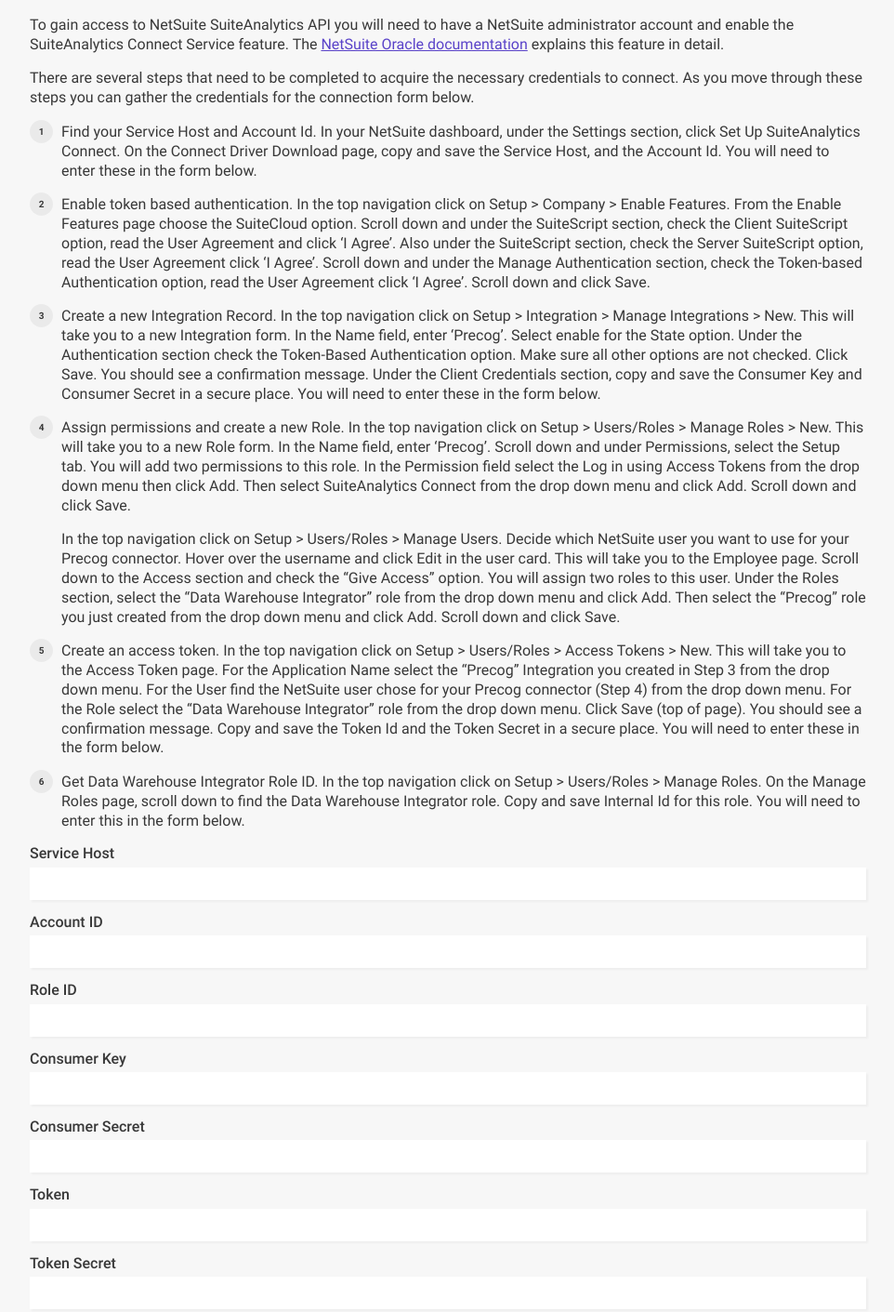
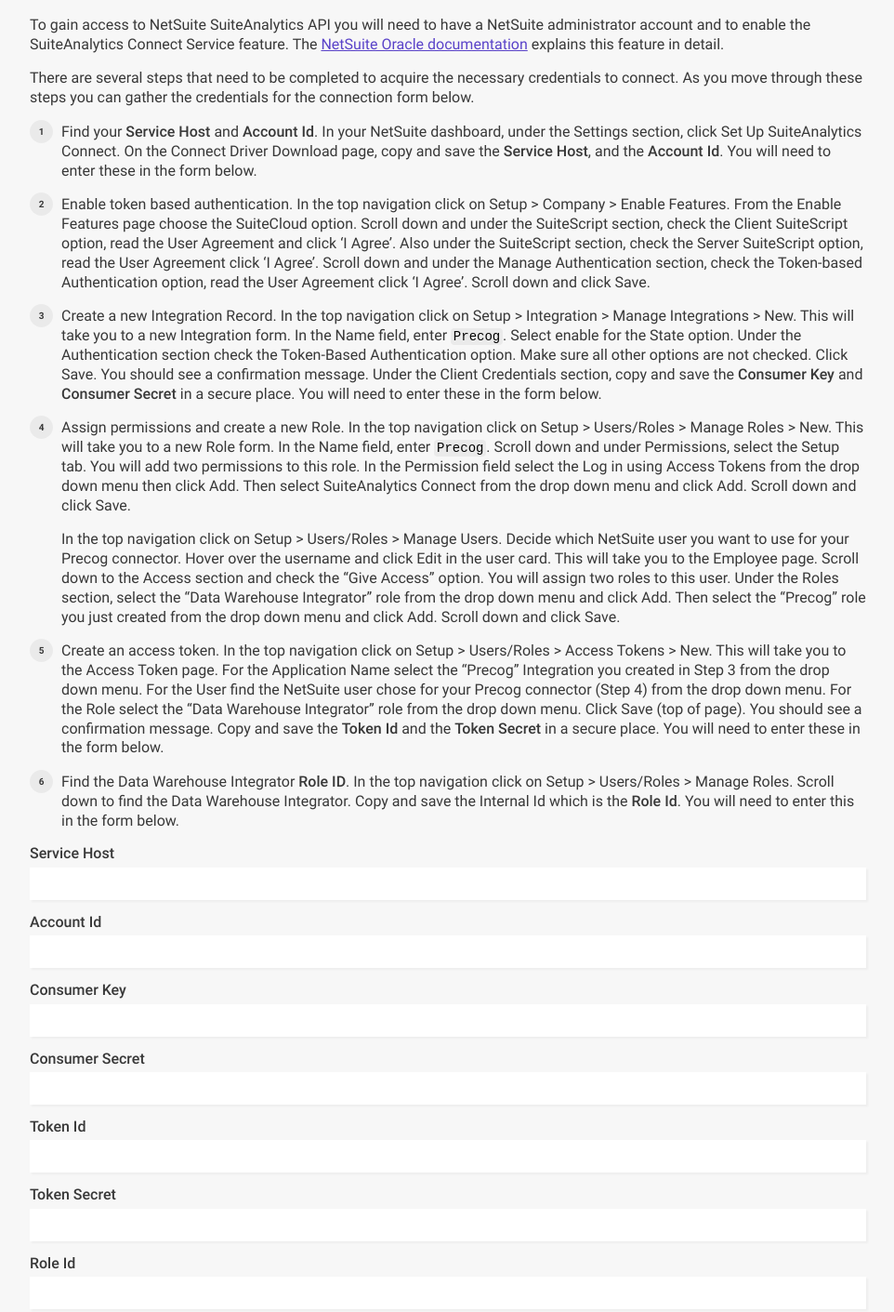
Before and after one commit to amyspencerproject/precog-netsuite, a plain HTML site: page index.html in a window 1280 px wide. Shown: the part 220-1631 px from the top of the page at 93% size, without its empty margins (158-1120 px from the left). Drawn offline with nearby package versions, Linux system fonts and the light colour scheme; files that its build step writes are made by us from their sources; a web font is replaced by a local one.

Commit message:
Tweaked some of text, added some bold font

```diff
--- a/index.html
+++ b/index.html
@@ -41,9 +41,9 @@
             <div class="ConnectorForm">
               <p>
                 To gain access to NetSuite SuiteAnalytics API you will need
-                to have a NetSuite administrator account and enable the
+                to have a NetSuite administrator account and to enable the
                 SuiteAnalytics Connect Service feature. The
-                <a href="https://docs.oracle.com/en/cloud/saas/netsuite/ns-online-help/section_3996274388.html#To-enable-the-Connect-Service-feature%3A">
+                <a href="https://docs.oracle.com/en/cloud/saas/netsuite/ns-online-help/section_3996274388.html">
                   NetSuite Oracle documentation</a>
                   explains this feature in detail.
               </p>
@@ -55,10 +55,10 @@
               <ol class="InstructionList">
                 <li class="InstructionList-item">
                   <p>
-                    Find your Service Host and Account Id. In your NetSuite dashboard,
+                    Find your <strong>Service Host</strong> and <strong>Account Id</strong>. In your NetSuite dashboard,
                     under the Settings section, click Set Up SuiteAnalytics Connect. On
-                    the Connect Driver Download page, copy and save the Service Host,
-                    and the Account Id. You will need to enter these in the form below.
+                    the Connect Driver Download page, copy and save the <strong>Service Host</strong>,
+                    and the <strong>Account Id</strong>. You will need to enter these in the form below.
                   </p>
                 </li>
                 <li class="InstructionList-item">
@@ -78,19 +78,19 @@
                   <p>
                     Create a new Integration Record. In the top navigation click on Setup >
                     Integration > Manage Integrations > New. This will take you to a new
-                    Integration form. In the Name field, enter ‘Precog’. Select enable for
+                    Integration form. In the Name field, enter <code>Precog</code>. Select enable for
                     the State option. Under  the Authentication section check the Token-Based
                     Authentication option. Make sure all other options are not checked. Click
                     Save. You should see a confirmation message. Under the Client Credentials
-                    section, copy and save the Consumer Key and Consumer Secret in a secure
-                    place. You will need to enter these in the form below.
+                    section, copy and save the <strong>Consumer Key</strong> and <strong>Consumer Secret</strong>
+                    in a secure place. You will need to enter these in the form below.
                   </p>
                 </li>
                 <li class="InstructionList-item">
                   <p>
                     Assign permissions and create a new Role. In the top navigation click on
                     Setup > Users/Roles > Manage Roles > New.  This will take you to a new Role
-                    form. In the Name field, enter ‘Precog’. Scroll down and under Permissions,
+                    form. In the Name field, enter <code>Precog</code>. Scroll down and under Permissions,
                     select the Setup tab. You will add two permissions to this role. In the
                     Permission field select the Log in using Access Tokens from the drop down
                     menu then click Add. Then select SuiteAnalytics Connect from the drop down
@@ -115,16 +115,17 @@
                     the drop down menu. For the User find the NetSuite user chose for your Precog
                     connector (Step 4) from the drop down menu. For the Role select the “Data Warehouse
                     Integrator” role from the drop down menu. Click Save (top of page). You should see
-                    a confirmation message. Copy and save the Token Id and the Token Secret in a secure
+                    a confirmation message. Copy and save the <strong>Token Id</strong> and the
+                    <strong>Token Secret</strong> in a secure
                     place. You will need to enter these in the form below.
                   </p>
                 </li>
                 <li class="InstructionList-item">
                   <p>
-                    Get Data Warehouse Integrator Role ID. In the top navigation click on Setup >
-                    Users/Roles > Manage Roles. On the Manage Roles page, scroll down to find the
-                    Data Warehouse Integrator role. Copy and save Internal Id for this role. You
-                    will need to enter this in the form below.
+                    Find the Data Warehouse Integrator <strong>Role ID</strong>. In the top navigation click on Setup >
+                    Users/Roles > Manage Roles. Scroll down to find the Data Warehouse Integrator. Copy
+                    and save the Internal Id which is the <strong>Role Id</strong>. You will need to enter
+                    this in the form below.
                   </p>
                 </li>
               </ul>
@@ -133,10 +134,7 @@
                   ><div class="Field-label">Service Host</div>
                   <input class="Input" type="text" placeholder="" /></label
                 ><label class="Field"
-                  ><div class="Field-label">Account ID</div>
-                  <input class="Input" type="text" placeholder="" /></label
-                ><label class="Field"
-                  ><div class="Field-label">Role ID</div>
+                  ><div class="Field-label">Account Id</div>
                   <input class="Input" type="text" placeholder="" /></label
                 ><label class="Field"
                   ><div class="Field-label">Consumer Key</div>
@@ -145,11 +143,14 @@
                   ><div class="Field-label">Consumer Secret</div>
                   <input class="Input" type="password" placeholder="" /></label
                 ><label class="Field"
-                  ><div class="Field-label">Token</div>
+                  ><div class="Field-label">Token Id</div>
                   <input class="Input" type="text" placeholder="" /></label
                 ><label class="Field"
                   ><div class="Field-label">Token Secret</div>
                   <input class="Input" type="password" placeholder="" /></label
+                ><label class="Field"
+                  ><div class="Field-label">Role Id</div>
+                <input class="Input" type="text" placeholder="" /></label
                 ><label class="Field"
                   ><div class="Field-label">Start Date</div>
                   <div class="Field-description">
```
